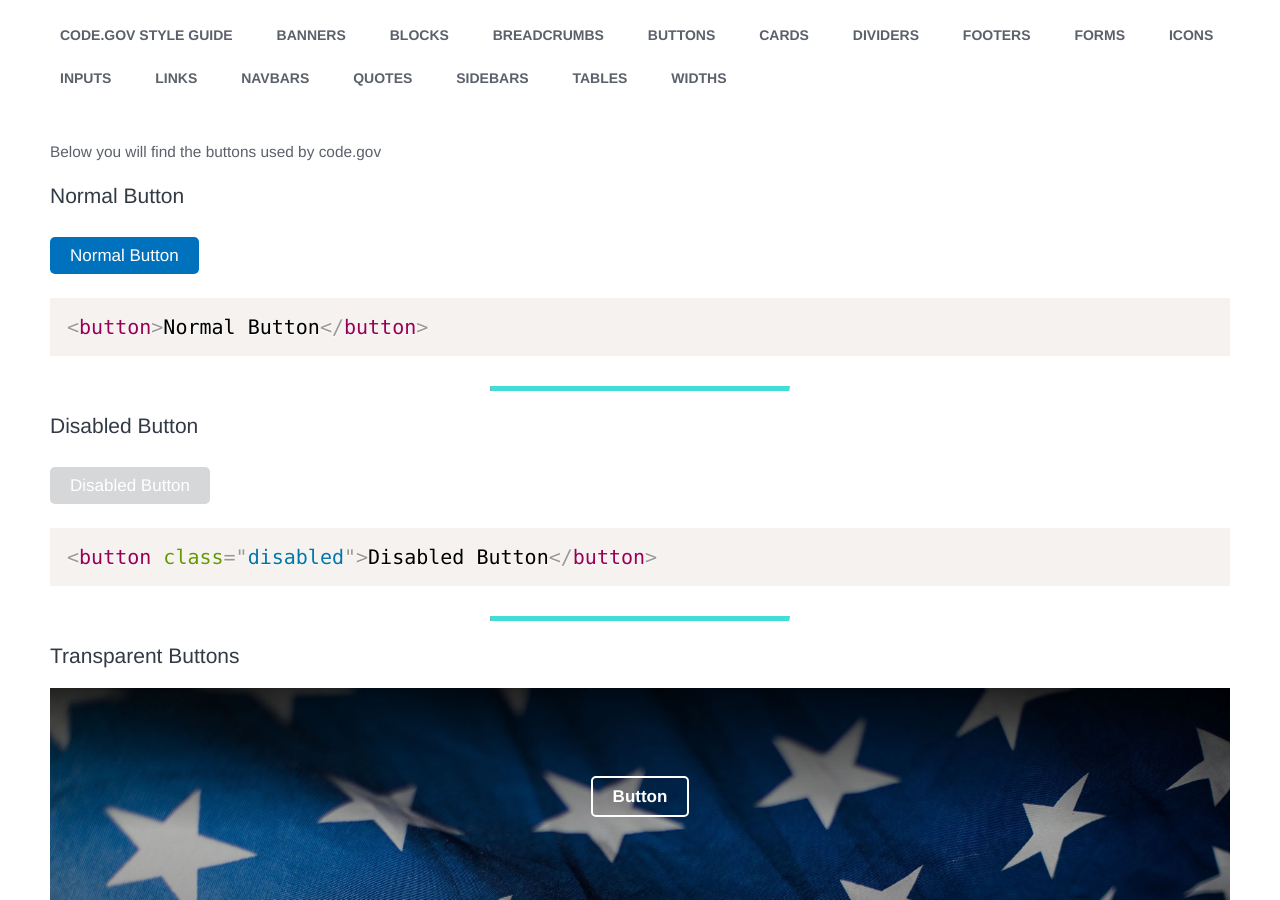
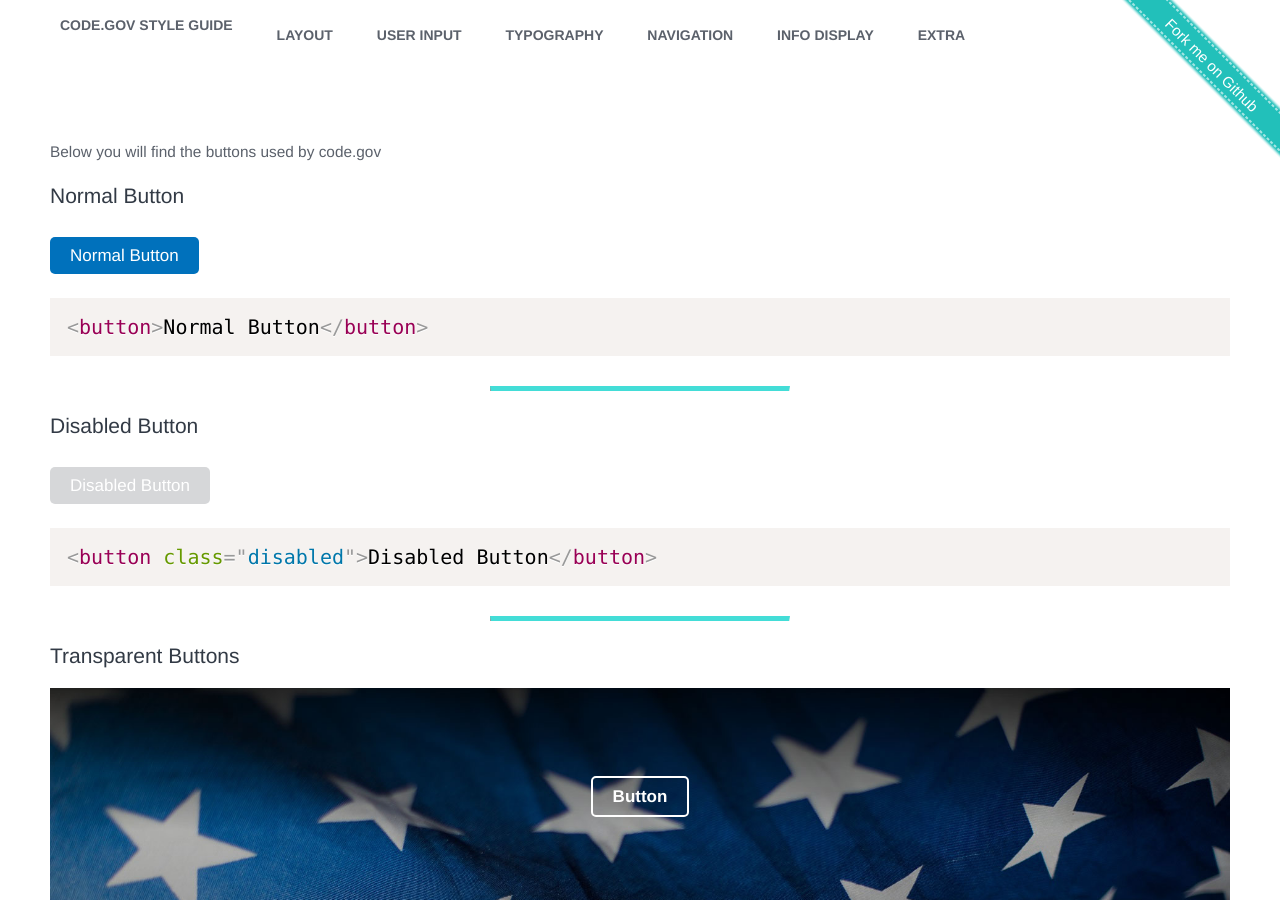
Before and after one commit to GSA/code-gov-style, a Jekyll site: the page built from components/buttons.md, in a window 1280 px wide and 900 px high. Built offline with Jekyll 4.4.1, drawn with Linux system fonts in a browser that asks for light colours.

Commit message:
redesigned header

```diff
--- a/_includes/header.html
+++ b/_includes/header.html
@@ -2,22 +2,159 @@
   <nav class="main">
     <ul>
       <li><a class="link" href="/code-gov-style">code.gov Style Guide</a></li>
-      <li><a class="link" href="/code-gov-style/components/banners">Banners</a></li>
-      <li><a class="link" href="/code-gov-style/components/blocks">Blocks</a></li>
-      <li><a class="link" href="/code-gov-style/components/breadcrumbs">Breadcrumbs</a></li>
-      <li><a class="link" href="/code-gov-style/components/buttons">Buttons</a></li>
-      <li><a class="link" href="/code-gov-style/components/cards">Cards</a></li>
-      <li><a class="link" href="/code-gov-style/components/dividers">Dividers</a></li>
-      <li><a class="link" href="/code-gov-style/components/footers">Footers</a></li>
-      <li><a class="link" href="/code-gov-style/components/forms">Forms</a></li>
-      <li><a class="link" href="/code-gov-style/components/icons">Icons</a></li>
-      <li><a class="link" href="/code-gov-style/components/inputs">Inputs</a></li>
-      <li><a class="link" href="/code-gov-style/components/links">Links</a></li>
-      <li><a class="link" href="/code-gov-style/components/navbars">Navbars</a></li>
-      <li><a class="link" href="/code-gov-style/components/quotes">Quotes</a></li>
-      <li><a class="link" href="/code-gov-style/components/sidebars">Sidebars</a></li>
-      <li><a class="link" href="/code-gov-style/components/tables">Tables</a></li>
-      <li><a class="link" href="/code-gov-style/components/widths">Widths</a></li>
+      <li>
+        <div>Layout</div>
+        <ul id="ul-layout">
+          <li><a href="/code-gov-style/components/blocks">Blocks</a></li>
+          <li><a href="/code-gov-style/components/widths">Widths</a></li>
+        </ul>
+      </li>
+      <li>
+        <div>User Input</div>
+        <ul id="ul-user-input">
+          <li><a href="/code-gov-style/components/forms">Forms</a></li>
+          <li><a href="/code-gov-style/components/inputs">Inputs</a></li>
+        </ul>
+      </li>
+      <li>
+        <div>Typography</div>
+        <ul id="ul-typography">
+          <li><a href="/code-gov-style/components/icons">Icons</a></li>
+          <li><a href="/code-gov-style/components/links">Links</a></li>
+          <li><a href="/code-gov-style/components/quotes">Quotes</a></li>
+        </ul>
+      </li>
+      <li>
+        <div>Navigation</div>
+        <ul id="ul-navigation">
+          <li><a href="/code-gov-style/components/breadcrumbs">Breadcrumbs</a></li>
+          <li><a href="/code-gov-style/components/navbars">Navbars</a></li>
+          <li><a href="/code-gov-style/components/sidebars">Sidebars</a></li>
+        </ul>
+      </li>
+      <li>
+        <div>Info Display</div>
+        <ul id="ul-info-display">
+          <li><a href="/code-gov-style/components/cards">Cards</a></li>
+          <li><a href="/code-gov-style/components/tables">Tables</a></li>
+        </ul>
+      </li>
+      <li>
+        <div>Extra</div>
+        <ul id="ul-extra">
+          <li><a href="/code-gov-style/components/banners">Banners</a></li>
+          <li><a href="/code-gov-style/components/buttons">Buttons</a></li>
+          <li><a href="/code-gov-style/components/dividers">Dividers</a></li>
+          <li><a href="/code-gov-style/components/footers">Footers</a></li>
+        </ul>
+      </li>
     </ul>
   </nav>
+
+  <a href="https://github.com/GSA/code-gov-style" target="_blank">
+    <svg
+      class="fork_me"
+      version="1.2"
+      baseProfile="full"
+      width="250px"
+      height="250px"
+      style="position:fixed; top:0; right:0;"
+      fill="blue"
+      xmlns="http://www.w3.org/2000/svg"
+      >
+
+      <filter id="blur-shadow">
+        <feGaussianBlur in="SourceGraphic" stdDeviation="1" />
+      </filter>
+
+      <rect width="200%" height="33" y="-100" style="fill:rgb(35, 192, 186); transform:rotate(45deg);" filter="url(#blur-shadow)"></rect>
+
+      <line xmlns="http://www.w3.org/2000/svg" x1="0" x2="1000%" y1="-97" y2="-97" style="stroke:white;stroke-width:2;transform:rotate(45deg);opacity:0.6;" stroke-dasharray="3, 2"/>
+
+      <line xmlns="http://www.w3.org/2000/svg" x1="0" x2="1000%" y1="-70" y2="-70" style="stroke:white;stroke-width:2;transform:rotate(45deg);opacity:0.6;" stroke-dasharray="3, 2"/>
+
+      <text
+        xmlns="http://www.w3.org/2000/svg"
+        x="45%"
+        y="-77"
+        font-family="Helvetica"
+        font-size="15"
+        fill="white"
+        transform="rotate(45)"
+      >Fork me on Github</text>
+    </svg>
+  </a>
+
 </header>
+
+<script>
+
+  function toggleState(tag) {
+
+    let className = tag.className.trim() || "";
+    console.log("className:", className);
+
+    // expanded if expanded set or defaults to collapsed
+    let expanded = className.indexOf("expanded") > -1;
+    console.log(tag, "expanded");
+
+    if (expanded) {
+      // if expanded, set to collapsed (default)
+      tag.className = className.replace("expanded", "").trim();
+    } else {
+      // if collapsed (default), set to expanded
+      console.log("set to expanded");
+      tag.className = (className.trim() + " expanded").trim();
+    }
+  }
+
+  var header = document.querySelector("header.main");
+  var nav = document.querySelector("header.main > nav.main");
+
+  /*
+  nav.onmouseout = event => {
+    console.log("onmouseout");
+    nav.className = nav.className.replace("expanded", "").trim();
+    document.querySelectorAll("nav.main > ul > li > ul.expanded").forEach(subMenu => {
+      subMenu.className = subMenu.className.replace("expanded", "").trim();
+    });
+  };
+  */
+
+  var ul = nav.querySelector("ul");
+  header.querySelectorAll("nav.main > ul > li > div").forEach(div => {
+    div.onclick = (event) => {
+      let target = event.target;
+      console.log("target:", target);
+      let li = target.parentElement;
+      toggleState(li);
+      let selectedSubMenu = target.nextElementSibling;
+
+      if (li.className.indexOf("expanded") > -1) {
+        let pad = 2 * Number(window.getComputedStyle(nav).padding.split(" ")[1].replace("px",""));
+        nav.style.height = pad + ul.clientHeight + selectedSubMenu.clientHeight + "px";
+      } else {
+        nav.style.height = null;
+      }
+
+      // make sure all the other options are collapsed
+      document.querySelectorAll("nav.main > ul > li").forEach(option => {
+        if (option != li) {
+          option.className = option.className.replace("expanded", "").trim();
+        } else {
+          console.log("match");
+        }
+      });
+
+
+      // if there's no open submenus close the nav
+      var numOpenSubMenus = document.querySelectorAll("nav.main > ul > li.expanded").length;
+      console.log("numOpenSubMenus:", numOpenSubMenus);
+      if (numOpenSubMenus == 0) {
+        nav.className = nav.className.replace("expanded", "").trim();
+      } else {
+        nav.className = (nav.className.trim() + " expanded").trim();
+      }
+    };
+  });
+</script>
--- a/_sass/_headers.scss
+++ b/_sass/_headers.scss
@@ -19,7 +19,7 @@ header.main {
     background-color: #323a45;
 
     nav.main {
-      background-color: #323a45;
+      background-color: rgba(0, 0, 0, 0.847058823529412);
 
       .hamburger-inner {
         background-color: $color-white;
@@ -34,12 +34,31 @@ header.main {
         }
       }
 
-      ul {
-        li {
-          a {
+      > ul {
+        > li {
+          > div {
             color: $color-gray-lighter;
-            i {
-              color: $color-gray-lighter;
+            &:hover {
+              color: white;
+            }
+          }
+
+          ul {
+            li {
+              a {
+                color: $color-gray-lighter;
+                i {
+                  color: $color-gray-lighter;
+                }
+                &:hover {
+                  color: white;
+                }
+              }
+            }
+          }
+          &.expanded {
+            > div {
+              color: white;
             }
           }
         }
@@ -50,7 +69,7 @@ header.main {
   &.transparent {
     background-color: transparent;
 
-    nav.main:not(.not-at-top) {
+    nav.main:not(.not-at-top):not(.expanded) {
       background-color: transparent;
     }
   }
@@ -64,7 +83,7 @@ header.main {
     width: 100%;
     z-index: 3;
 
-    &.not-at-top {
+    &.not-at-top, &.expanded {
       box-shadow: 0 0 10px 0 $color-black;
     }
 
@@ -110,7 +129,18 @@ header.main {
       }
     }
 
-    ul {
+    i {
+      color: #5b616b;
+      font-size: 1.5em;
+      line-height: 40px;
+
+      &:hover {
+        color: $brand-blue-dark;
+      }
+    }
+
+    /* first level ul */
+    > ul {
       display: none;
       margin-bottom: 0;
       margin-top: 0;
@@ -125,14 +155,15 @@ header.main {
         right: 2rem;
         top: 1.5rem;
 
-        li {
+        /* first-level li */
+        > li {
           margin-left: 0rem;
           margin-right: 0rem;
           padding-left: 1rem;
           padding-right: 1rem;
 
           &:not(:first-child) {
-            border-left: 2px solid #5b616b;
+            border-left: 2px solid $color-gray;
           }
 
           .follow-us {
@@ -149,41 +180,101 @@ header.main {
         }
       }
 
-      li {
+      /* first-level li */
+      > li {
         display: inline-block;
         font-weight: bold;
         text-transform: uppercase;
         vertical-align: top;
 
         @media screen and (min-width: $medium-screen) {
-          font-size: 0.8em;
           margin-left: 2rem;
         }
 
         @media screen and (min-width: $large-screen) {
-          font-size: 1em;
           margin-left: 4rem;
         }
 
-        a {
+        /* title of first level option */
+        > div {
+          border-bottom: 4px solid transparent;
+          color: $color-gray;
+          cursor: pointer;
           display: block;
+          font-weight: bold;
           line-height: 40px;
+          text-decoration: none;
+          text-transform: uppercase;
+          vertical-align: top;
 
-          &.active {
+          @media screen and (min-width: $medium-screen) {
+            font-size: 0.8em;
+          }
+
+          @media screen and (min-width: $large-screen) {
+            font-size: 1em;
+          }
+
+          &:hover {
+            border-color: $brand-teal-medium;
             color: $brand-blue-dark;
           }
+        }
 
-          i {
-            color: #5b616b;
-            font-size: 1.5em;
+        /* sub options */
+        > ul {
+          display: none;
+          position: absolute;
+
+          a {
+            color: $color-gray;
+            display: block;
             line-height: 40px;
+            text-decoration: none;
+
+            @media screen and (min-width: $medium-screen) {
+              font-size: 0.7em;
+            }
+
+            @media screen and (min-width: $large-screen) {
+              font-size: .9em;
+            }
 
             &:hover {
               color: $brand-blue-dark;
             }
+
+
+            &.active {
+              color: $brand-blue-dark;
+            }
+          }
+        }
+
+        &.expanded {
+          > div {
+            border-color: $brand-teal-medium;
+            color: $brand-blue-dark;
+          }
+          > ul {
+            display: inline-block;
           }
         }
       }
     }
   }
+
+  .fork_me {
+    cursor: pointer;
+    position: fixed;
+    right: 0;
+    top: 0;
+    z-index: 99;
+
+    &:hover {
+      rect {
+        fill: $brand-blue-dark !important;
+      }
+    }
+  }
 }
```
Also changed, not shown: assets/img/fork_me_on_github.svg (added), assets/img/forkme_right_green_007200.png (added), 1 other file.
